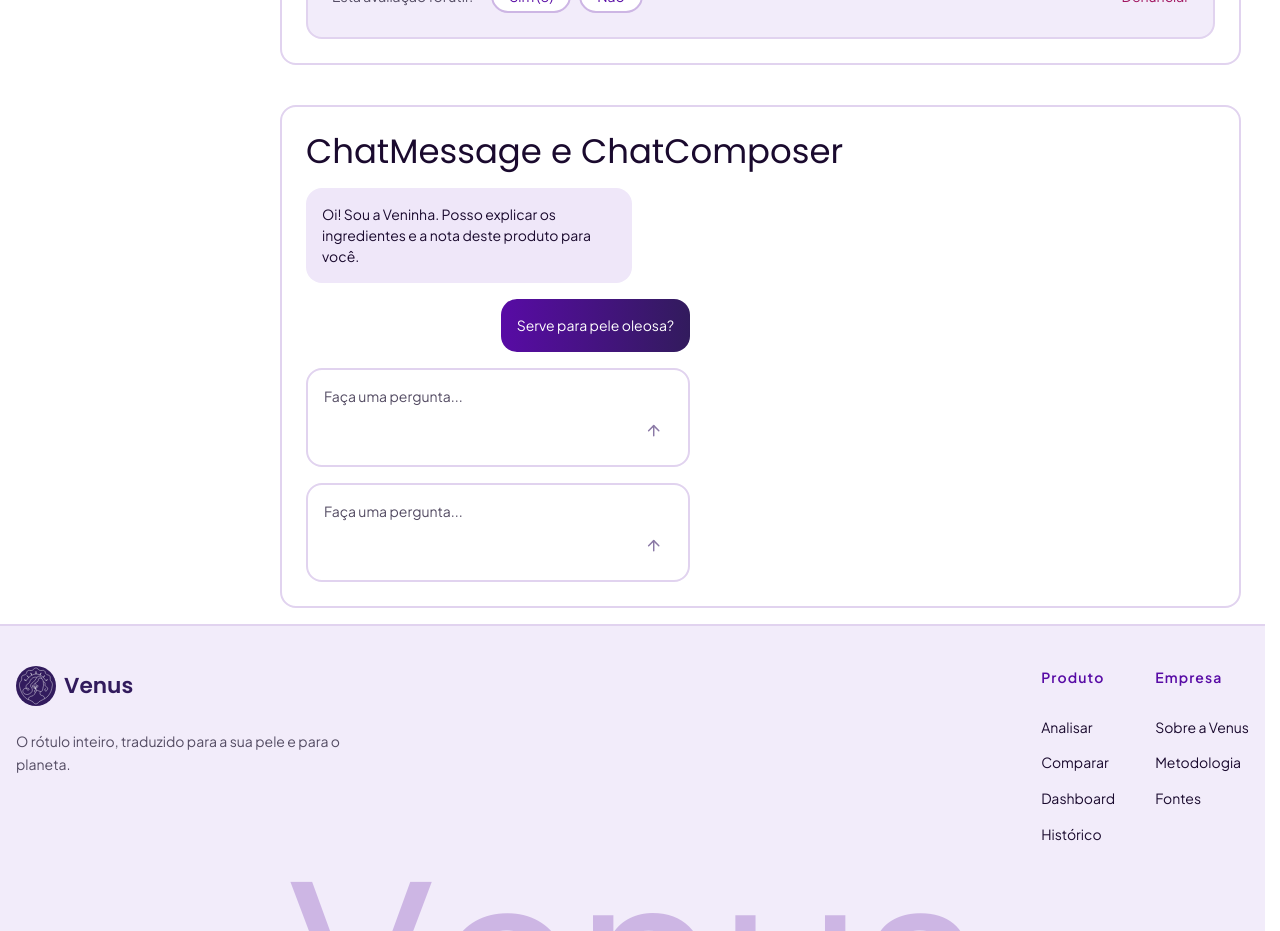
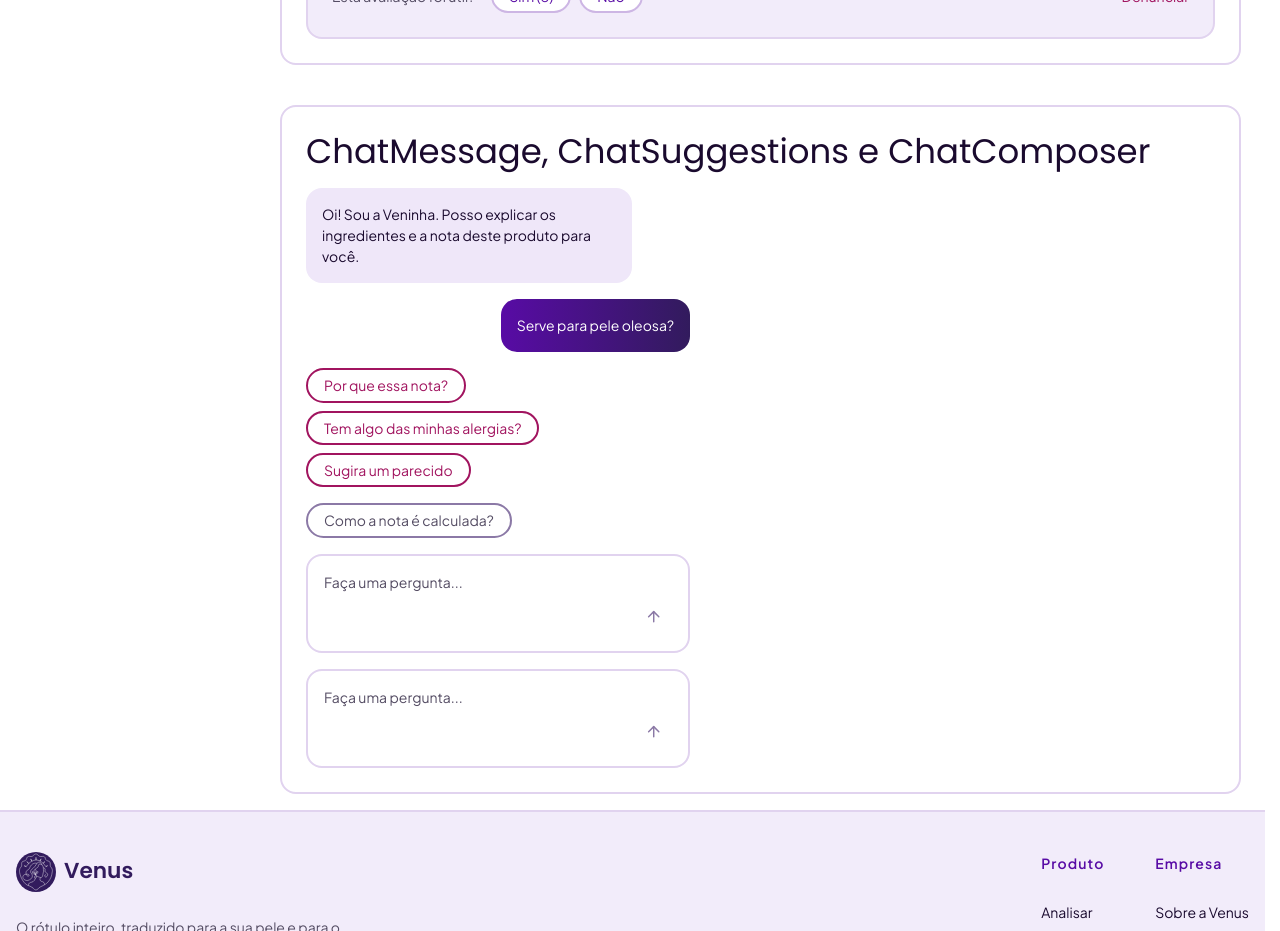
Before and after one commit to Venus-System/Venus-Web, a React (Vite) app: page /componentes in a window 1280 px wide. Shown: the part 4920-5851 px from the top of the page. Built offline with nearby package versions, Linux system fonts and the light colour scheme; no server answers.

Commit message:
feat: Mostrando as sugestões do chat na vitrine de componentes

```diff
--- a/src/pages/Componentes/index.tsx
+++ b/src/pages/Componentes/index.tsx
@@ -4,6 +4,7 @@ import logo from "../../assets/Logo.svg";
 import Button from "../../components/Button";
 import ChatComposer from "../../components/ChatComposer";
 import ChatMessage from "../../components/ChatMessage";
+import ChatSuggestions from "../../components/ChatSuggestions";
 import Chip from "../../components/Chip";
 import FavoriteButton from "../../components/FavoriteButton";
 import Input from "../../components/Input";
@@ -23,6 +24,7 @@ import { enviosDoMock } from "../../services/mocks/envios";
 import { produtosMock } from "../../services/mocks/produtos";
 import type { MensagemDoChat } from "../../types/chat";
 import type { RiskLevel } from "../../types/ingrediente";
+import { SUGESTOES_DO_PRODUTO, SUGESTOES_GERAIS } from "../../utils/chat";
 import { resumirAvaliacoes } from "../../utils/resumoDasAvaliacoes";
 import styles from "./styles.module.css";
 
@@ -318,12 +320,24 @@ function Componentes() {
       </section>
 
       <section className={styles.section}>
-        <h2>ChatMessage e ChatComposer</h2>
+        <h2>ChatMessage, ChatSuggestions e ChatComposer</h2>
 
         <div className={styles.chat}>
           {conversa.map((mensagem) => (
             <ChatMessage key={mensagem.id} message={mensagem} />
           ))}
+
+          <ChatSuggestions
+            suggestions={SUGESTOES_DO_PRODUTO}
+            blocked={false}
+            onPick={enviarNaVitrine}
+          />
+
+          <ChatSuggestions
+            suggestions={SUGESTOES_GERAIS}
+            blocked
+            onPick={() => undefined}
+          />
 
           <ChatComposer
             id="demo-chat"
```
